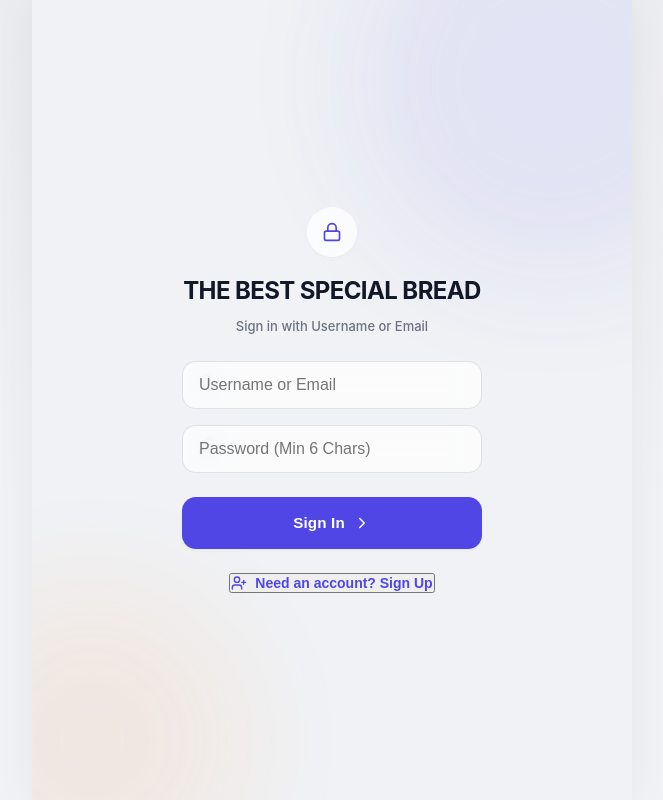
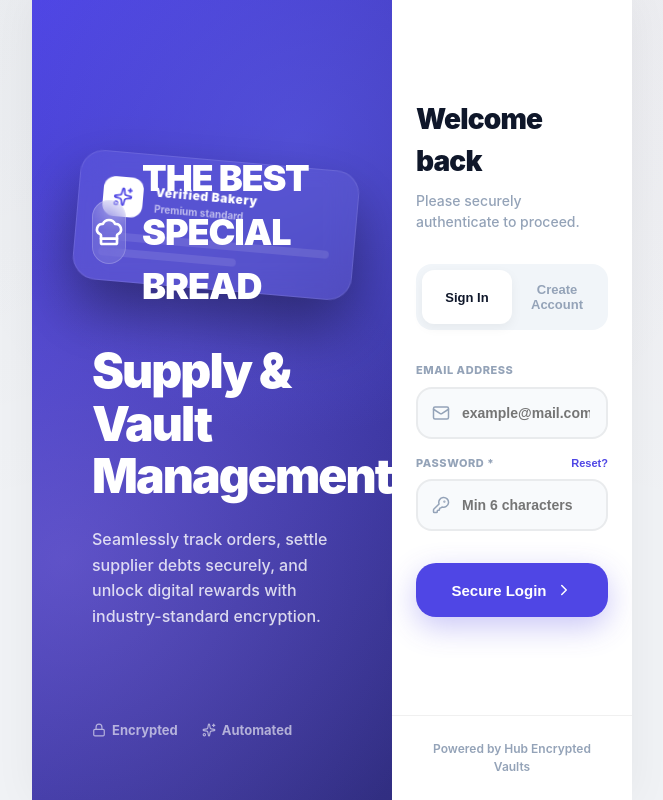
Before and after one commit to muhammadsaniishaq/bread, a React (Vite) app: page /login in a window 1280 px wide. Shown: the whole page, without its empty margins (308-971 px from the left). Built offline with nearby package versions, Linux system fonts and the light colour scheme.

Commit message:
Phase 14: Ultra-Modern Split Screen Login & OTP Fix

```diff
--- a/src/pages/Login.tsx
+++ b/src/pages/Login.tsx
@@ -4,29 +4,35 @@ import { useAuth } from '../store/AuthContext';
 import { useAppContext } from '../store/AppContext';
 import { supabase } from '../lib/supabase';
 import { motion, AnimatePresence } from 'framer-motion';
-import { Lock, User, KeyRound, ChevronRight, UserPlus, Mail, Phone, MapPin } from 'lucide-react';
+import { Lock, User, KeyRound, ChevronRight, Mail, MapPin, Sparkles, ChefHat, Stars } from 'lucide-react';
 import './Login.css';
+
+const T = {
+  primary: '#4f46e5',
+  ink: '#0f172a',
+  txt3: '#94a3b8',
+  border: 'rgba(0,0,0,0.06)'
+};
 
 export const Login: React.FC = () => {
   const { user } = useAuth();
   const { appSettings } = useAppContext();
   const navigate = useNavigate();
 
-  const [isLogin, setIsLogin] = useState(true);
+  const [activeTab, setActiveTab] = useState<'login' | 'register'>('login');
 
-  // LOGIN STATE
-  const [loginId, setLoginId] = useState(''); // Handles both username and email
+  // SHARED STATE
+  const [email, setEmail] = useState('');
+  const [password, setPassword] = useState('');
 
   // REGISTRATION STATE
-  const [regFullName, setRegFullName] = useState('');
-  const [regUsername, setRegUsername] = useState('');
-  const [regPhone, setRegPhone] = useState('');
-  const [regEmail, setRegEmail] = useState('');
-  const [regAddress, setRegAddress] = useState('');
+  const [fullName, setFullName] = useState('');
+  const [username, setUsername] = useState('');
+  const [phone, setPhone] = useState('');
+  const [address, setAddress] = useState('');
 
-  // SHARED STATE
-  const [password, setPassword] = useState('');
   const [errorMsg, setErrorMsg] = useState('');
+  const [successMsg, setSuccessMsg] = useState('');
   const [loading, setLoading] = useState(false);
 
   useEffect(() => {
@@ -35,161 +41,218 @@ export const Login: React.FC = () => {
     }
   }, [user, navigate]);
 
-  // ALIAS CONVERTER: If they type 'sani', we treat it as 'sani@hub.local'
-  const getFormattedIdentity = (id: string) => {
-     const clean = id.trim().toLowerCase();
-     if (!clean.includes('@')) {
-        return `${clean.replace(/\s+/g, '')}@hub.local`;
-     }
-     return clean;
-  };
-
   const handleSubmit = async (e: React.FormEvent) => {
     e.preventDefault();
     setErrorMsg('');
+    setSuccessMsg('');
     setLoading(true);
 
     try {
-      if (isLogin) {
-        const finalEmail = getFormattedIdentity(loginId);
-        const { error } = await supabase.auth.signInWithPassword({ email: finalEmail, password });
-        if (error) throw error;
+      if (activeTab === 'login') {
+         if (!email || !password) throw new Error("Please enter your Email and Password.");
+         const { error } = await supabase.auth.signInWithPassword({ email: email.trim().toLowerCase(), password });
+         if (error) {
+            if (error.message.toLowerCase().includes('email not confirmed')) {
+              throw new Error("Your email is not confirmed. Please check your inbox for an OTP or Link.");
+            }
+            throw error;
+         }
       } else {
-        // Sign Up Flow
-        if (!regUsername || !regFullName || !password) {
-           throw new Error("Please fill in all required fields.");
+        // Sign Up Flow - Real Email Used Here!
+        if (!email || !fullName || !password) {
+           throw new Error("Email, Full Name, and Password are required.");
         }
-
-        const usernameFormatted = regUsername.trim().toLowerCase().replace(/\s+/g, '');
-        const finalAuthEmail = `${usernameFormatted}@hub.local`;
 
         const metadata = {
            role: 'CUSTOMER',
-           full_name: regFullName,
-           username: usernameFormatted,
-           contact_email: regEmail,
-           phone: regPhone,
-           location: regAddress
+           full_name: fullName.trim(),
+           username: username ? username.trim().toLowerCase().replace(/\s+/g, '') : email.split('@')[0],
+           phone: phone.trim(),
+           location: address.trim()
         };
 
-        const { error } = await supabase.auth.signUp({
-          email: finalAuthEmail,
+        const { error, data } = await supabase.auth.signUp({
+          email: email.trim().toLowerCase(),
           password,
           options: { data: metadata }
         });
 
         if (error) throw error;
-        setErrorMsg('Success! Logging you in shortly...');
+
+        if (data?.session) {
+           setSuccessMsg('Success! Vault Unlocked.');
+        } else {
+           setSuccessMsg('Registration successful! Please check your email for the OTP / Confirmation Link.');
+        }
       }
     } catch (err: any) {
-      // Clean up Supabase's strict email error message if they typed a username
-      let publicMsg = err.message || 'Authentication failed';
-      if (publicMsg.toLowerCase().includes('invalid login credentials')) {
-         publicMsg = 'Incorrect Username or Password.';
-      }
-      setErrorMsg(publicMsg);
+      setErrorMsg(err.message || 'Authentication failed');
     } finally {
       setLoading(false);
     }
   };
 
   return (
-    <div className="login-container flex flex-col items-center justify-center" style={{ padding: '20px' }}>
-      <div className="login-bg-shape shape-top-right"></div>
-      <div className="login-bg-shape shape-bottom-left"></div>
+    <div style={{ display: 'flex', minHeight: '100vh', width: '100%', background: '#fff', fontFamily: 'Inter, sans-serif' }}>
 
-      <motion.div
-        initial={{ opacity: 0, y: 20 }}
-        animate={{ opacity: 1, y: 0 }}
-        className="login-content w-full flex flex-col items-center z-10"
-        style={{ maxWidth: '400px', padding: '30px 24px', maxHeight: '90vh', overflowY: 'auto' }}
-      >
-        <motion.div
-          initial={{ scale: 0 }}
-          animate={{ scale: 1 }}
-          transition={{ type: 'spring', bounce: 0.5, delay: 0.1 }}
-          className="login-icon-wrapper flex items-center justify-center mb-4 text-primary overflow-hidden bg-surface"
-        >
-          {appSettings?.logo ? (
-            <img src={appSettings.logo} alt="Company Logo" className="w-full h-full object-cover" />
-          ) : (
-            <Lock size={20} />
-          )}
-        </motion.div>
+      {/* LEFT AREA: THE HERO VISUAL (Hidden on Small Screens) */}
+      <div className="login-hero-section" style={{ flex: 1, position: 'relative', background: 'linear-gradient(135deg, #4f46e5 0%, #312e81 100%)', display: 'flex', flexDirection: 'column', padding: '60px', overflow: 'hidden' }}>
 
-        <h1 className="text-center mb-2 login-title" style={{color: 'var(--text-primary)'}}>
-          {appSettings?.companyName || 'BAKERY HUB'}
+         {/* Animated Background Blobs */}
+         <motion.div animate={{ rotate: 360 }} transition={{ duration: 150, repeat: Infinity, ease: "linear" }} style={{ position: 'absolute', top: '-20%', left: '-10%', width: '600px', height: '600px', background: 'radial-gradient(circle, rgba(99,102,241,0.4) 0%, rgba(0,0,0,0) 70%)', pointerEvents: 'none' }} />
+         <motion.div animate={{ rotate: -360 }} transition={{ duration: 200, repeat: Infinity, ease: "linear" }} style={{ position: 'absolute', bottom: '-20%', right: '-20%', width: '800px', height: '800px', background: 'radial-gradient(circle, rgba(167,139,250,0.3) 0%, rgba(0,0,0,0) 70%)', pointerEvents: 'none' }} />
+
+         {/* Decorative Glass Card */}
+         <div style={{ position: 'absolute', top: '20%', right: '10%', width: '280px', background: 'rgba(255,255,255,0.05)', backdropFilter: 'blur(16px)', borderRadius: '24px', padding: '24px', border: '1px solid rgba(255,255,255,0.1)', transform: 'rotate(5deg)', boxShadow: '0 30px 60px rgba(0,0,0,0.4)' }}>
+            <div style={{ display: 'flex', alignItems: 'center', gap: '12px', marginBottom: '16px' }}>
+               <div style={{ width: '40px', height: '40px', borderRadius: '12px', background: '#fff', display: 'flex', alignItems: 'center', justifyContent: 'center' }}><Sparkles size={20} color={T.primary} /></div>
+               <div>
+                  <div style={{ fontSize: '12px', fontWeight: 900, color: '#fff', letterSpacing: '0.05em' }}>Verified Bakery</div>
+                  <div style={{ fontSize: '10px', color: 'rgba(255,255,255,0.6)', fontWeight: 700 }}>Premium standard</div>
+               </div>
+            </div>
+            <div style={{ height: '8px', background: 'rgba(255,255,255,0.1)', borderRadius: '4px', width: '100%', marginBottom: '8px' }} />
+            <div style={{ height: '8px', background: 'rgba(255,255,255,0.1)', borderRadius: '4px', width: '60%' }} />
+         </div>
+
+         <div style={{ position: 'relative', zIndex: 10, flex: 1, display: 'flex', flexDirection: 'column', justifyContent: 'center' }}>
+            <div style={{ display: 'flex', alignItems: 'center', gap: '16px', marginBottom: '32px' }}>
+               <div style={{ width: '64px', height: '64px', borderRadius: '20px', background: 'rgba(255,255,255,0.1)', backdropFilter: 'blur(12px)', display: 'flex', alignItems: 'center', justifyContent: 'center', border: '1px solid rgba(255,255,255,0.2)' }}>
+                  {appSettings?.logo ? <img src={appSettings.logo} alt="Company Logo" style={{ width: '40px', height: '40px' }} /> : <ChefHat size={32} color="#fff" />}
+               </div>
+               <h1 style={{ fontSize: '36px', fontWeight: 900, color: '#fff', letterSpacing: '-0.03em', margin: 0 }}>
+                  {appSettings?.companyName || 'Bakery Hub'}
                </h1>
-        <p className="text-center text-secondary mb-6 font-medium" style={{ fontSize: '13px' }}>
-          {isLogin ? 'Sign in with Username or Email' : 'Create your member account'}
+            </div>
+            <h2 style={{ fontSize: '48px', fontWeight: 900, color: '#fff', lineHeight: 1.1, letterSpacing: '-0.04em', margin: '0 0 24px', maxWidth: '500px' }}>
+               Supply & Vault Management.
+            </h2>
+            <p style={{ fontSize: '16px', color: 'rgba(255,255,255,0.8)', fontWeight: 500, lineHeight: 1.6, maxWidth: '400px', margin: 0 }}>
+               Seamlessly track orders, settle supplier debts securely, and unlock digital rewards with industry-standard encryption.
             </p>
+         </div>
 
-        <form onSubmit={handleSubmit} className="login-form w-full">
+         <div style={{ position: 'relative', zIndex: 10, display: 'flex', gap: '24px', opacity: 0.6, fontSize: '13px', fontWeight: 700, color: '#fff' }}>
+            <span style={{ display: 'flex', alignItems: 'center', gap: '6px' }}><Lock size={14} /> Encrypted</span>
+            <span style={{ display: 'flex', alignItems: 'center', gap: '6px' }}><Stars size={14} /> Automated</span>
+         </div>
+      </div>
+
+      {/* RIGHT AREA: THE GLASS VAULT FORM */}
+      <div className="login-form-section" style={{ flex: 1, maxWidth: '600px', display: 'flex', flexDirection: 'column', background: '#ffffff', position: 'relative', zIndex: 20 }}>
+
+         <div style={{ flex: 1, padding: '40px 10%', display: 'flex', flexDirection: 'column', justifyContent: 'center' }}>
+
+            <div style={{ marginBottom: '32px' }}>
+               <h2 style={{ margin: '0 0 8px', fontSize: '28px', fontWeight: 900, color: T.ink, letterSpacing: '-0.03em' }}>Welcome back</h2>
+               <p style={{ margin: 0, fontSize: '14px', color: T.txt3, fontWeight: 500 }}>Please securely authenticate to proceed.</p>
+            </div>
+
+            {/* TAB SWITCHER */}
+            <div style={{ display: 'flex', background: '#f1f5f9', padding: '6px', borderRadius: '16px', marginBottom: '32px', position: 'relative' }}>
+               <motion.div animate={{ x: activeTab === 'login' ? 0 : '100%' }} transition={{ type: "spring", stiffness: 300, damping: 30 }}
+                  style={{ position: 'absolute', top: '6px', bottom: '6px', left: '6px', width: 'calc(50% - 6px)', background: '#fff', borderRadius: '12px', boxShadow: '0 4px 12px rgba(0,0,0,0.05)' }} />
+               <button onClick={() => { setActiveTab('login'); setErrorMsg(''); setSuccessMsg(''); }} style={{ flex: 1, padding: '12px', fontSize: '13px', fontWeight: 800, color: activeTab === 'login' ? T.ink : T.txt3, background: 'none', border: 'none', cursor: 'pointer', zIndex: 1, transition: 'color 0.2s' }}>Sign In</button>
+               <button onClick={() => { setActiveTab('register'); setErrorMsg(''); setSuccessMsg(''); }} style={{ flex: 1, padding: '12px', fontSize: '13px', fontWeight: 800, color: activeTab === 'register' ? T.ink : T.txt3, background: 'none', border: 'none', cursor: 'pointer', zIndex: 1, transition: 'color 0.2s' }}>Create Account</button>
+            </div>
+
+            <form onSubmit={handleSubmit} style={{ display: 'flex', flexDirection: 'column', gap: '16px' }}>
                <AnimatePresence mode="wait">
-            {isLogin ? (
-              <motion.div key="login" initial={{ opacity: 0, x: -20 }} animate={{ opacity: 1, x: 0 }} exit={{ opacity: 0, x: 20 }}>
-                 <div className="form-group mb-4 relative">
-                   <div className="input-icon text-secondary"><User size={18} /></div>
-                   <input type="text" className="form-input login-input" placeholder="Username or Email" value={loginId} onChange={e => setLoginId(e.target.value)} required />
+                 {activeTab === 'login' ? (
+                   <motion.div key="login" initial={{ opacity: 0, x: -10 }} animate={{ opacity: 1, x: 0 }} exit={{ opacity: 0, x: 10 }} style={{ display: 'flex', flexDirection: 'column', gap: '16px' }}>
+                      <div className="login-input-group">
+                        <label style={{ display: 'block', fontSize: '11px', fontWeight: 800, color: T.txt3, textTransform: 'uppercase', marginBottom: '8px', letterSpacing: '0.05em' }}>Email Address</label>
+                        <div style={{ position: 'relative' }}>
+                           <Mail size={18} style={{ position: 'absolute', top: '50%', transform: 'translateY(-50%)', left: '16px', color: T.txt3 }} />
+                           <input type="email" placeholder="example@mail.com" value={email} onChange={e => setEmail(e.target.value)} required
+                             style={{ width: '100%', padding: '16px 16px 16px 44px', borderRadius: '16px', border: `2px solid ${T.border}`, background: '#f8fafc', fontSize: '14px', fontWeight: 600, color: T.ink, outlineColor: T.primary, transition: 'all 0.2s' }} />
+                        </div>
                       </div>
                    </motion.div>
                  ) : (
-              <motion.div key="register" initial={{ opacity: 0, x: 20 }} animate={{ opacity: 1, x: 0 }} exit={{ opacity: 0, x: -20 }} style={{ display: 'flex', flexDirection: 'column', gap: '16px', marginBottom: '16px' }}>
-
-                 <div className="form-group relative">
-                   <div className="input-icon text-secondary"><User size={18} /></div>
-                   <input type="text" className="form-input login-input" placeholder="Full Name (E.g. Musa Sani)" value={regFullName} onChange={e => setRegFullName(e.target.value)} required />
+                   <motion.div key="register" initial={{ opacity: 0, x: 10 }} animate={{ opacity: 1, x: 0 }} exit={{ opacity: 0, x: -10 }} style={{ display: 'flex', flexDirection: 'column', gap: '16px' }}>
+                      <div className="login-input-group">
+                        <label style={{ display: 'block', fontSize: '11px', fontWeight: 800, color: T.txt3, textTransform: 'uppercase', marginBottom: '8px', letterSpacing: '0.05em' }}>Full Name *</label>
+                        <div style={{ position: 'relative' }}>
+                           <User size={18} style={{ position: 'absolute', top: '50%', transform: 'translateY(-50%)', left: '16px', color: T.txt3 }} />
+                           <input type="text" placeholder="First & Last Name" value={fullName} onChange={e => setFullName(e.target.value)} required
+                             style={{ width: '100%', padding: '16px 16px 16px 44px', borderRadius: '16px', border: `2px solid ${T.border}`, background: '#f8fafc', fontSize: '14px', fontWeight: 600, color: T.ink, outlineColor: T.primary, transition: 'all 0.2s' }} />
+                        </div>
                       </div>
 
-                 <div className="form-group relative">
-                   <div className="input-icon text-secondary"><User size={18} style={{color: '#4f46e5'}} /></div>
-                   <input type="text" className="form-input login-input" placeholder="Username (Required for Login)" value={regUsername} onChange={e => setRegUsername(e.target.value)} required />
+                      <div className="login-input-group">
+                        <label style={{ display: 'block', fontSize: '11px', fontWeight: 800, color: T.txt3, textTransform: 'uppercase', marginBottom: '8px', letterSpacing: '0.05em' }}>Email Address (Required for OTP) *</label>
+                        <div style={{ position: 'relative' }}>
+                           <Mail size={18} style={{ position: 'absolute', top: '50%', transform: 'translateY(-50%)', left: '16px', color: T.txt3 }} />
+                           <input type="email" placeholder="Secure Email for Login" value={email} onChange={e => setEmail(e.target.value)} required
+                             style={{ width: '100%', padding: '16px 16px 16px 44px', borderRadius: '16px', border: `2px solid ${T.border}`, background: '#f8fafc', fontSize: '14px', fontWeight: 600, color: T.ink, outlineColor: T.primary, transition: 'all 0.2s' }} />
+                        </div>
                       </div>
 
-                 <div className="form-group relative">
-                   <div className="input-icon text-secondary"><Phone size={18} /></div>
-                   <input type="text" className="form-input login-input" placeholder="Phone Number" value={regPhone} onChange={e => setRegPhone(e.target.value)} required />
+                      <div style={{ display: 'grid', gridTemplateColumns: '1fr 1fr', gap: '16px' }}>
+                         <div className="login-input-group">
+                           <label style={{ display: 'block', fontSize: '11px', fontWeight: 800, color: T.txt3, textTransform: 'uppercase', marginBottom: '8px', letterSpacing: '0.05em' }}>Username</label>
+                           <input type="text" placeholder="@alias" value={username} onChange={e => setUsername(e.target.value)}
+                             style={{ width: '100%', padding: '16px', borderRadius: '16px', border: `2px solid ${T.border}`, background: '#f8fafc', fontSize: '14px', fontWeight: 600, color: T.ink, outlineColor: T.primary }} />
+                         </div>
+                         <div className="login-input-group">
+                           <label style={{ display: 'block', fontSize: '11px', fontWeight: 800, color: T.txt3, textTransform: 'uppercase', marginBottom: '8px', letterSpacing: '0.05em' }}>Phone</label>
+                           <input type="tel" placeholder="080..." value={phone} onChange={e => setPhone(e.target.value)}
+                             style={{ width: '100%', padding: '16px', borderRadius: '16px', border: `2px solid ${T.border}`, background: '#f8fafc', fontSize: '14px', fontWeight: 600, color: T.ink, outlineColor: T.primary }} />
+                         </div>
                       </div>
 
-                 <div className="form-group relative">
-                   <div className="input-icon text-secondary"><MapPin size={18} /></div>
-                   <input type="text" className="form-input login-input" placeholder="Delivery Address" value={regAddress} onChange={e => setRegAddress(e.target.value)} required />
+                      <div className="login-input-group">
+                        <label style={{ display: 'block', fontSize: '11px', fontWeight: 800, color: T.txt3, textTransform: 'uppercase', marginBottom: '8px', letterSpacing: '0.05em' }}>Delivery Address</label>
+                        <div style={{ position: 'relative' }}>
+                           <MapPin size={18} style={{ position: 'absolute', top: '50%', transform: 'translateY(-50%)', left: '16px', color: T.txt3 }} />
+                           <input type="text" placeholder="Current address..." value={address} onChange={e => setAddress(e.target.value)}
+                             style={{ width: '100%', padding: '16px 16px 16px 44px', borderRadius: '16px', border: `2px solid ${T.border}`, background: '#f8fafc', fontSize: '14px', fontWeight: 600, color: T.ink, outlineColor: T.primary, transition: 'all 0.2s' }} />
                         </div>
-
-                 <div className="form-group relative">
-                   <div className="input-icon text-secondary"><Mail size={18} /></div>
-                   <input type="email" className="form-input login-input" placeholder="Email (Optional)" value={regEmail} onChange={e => setRegEmail(e.target.value)} />
                       </div>
-
                    </motion.div>
                  )}
                </AnimatePresence>
 
-          <div className="form-group mb-6 relative">
-            <div className="input-icon text-secondary"><KeyRound size={18} /></div>
-            <input type="password" className="form-input login-input" placeholder="Password (Min 6 Chars)" value={password} onChange={e => setPassword(e.target.value)} required minLength={6} />
+               {/* PASSWORD INPUT SHARED */}
+               <div className="login-input-group">
+                 <div style={{ display: 'flex', justifyContent: 'space-between', alignItems: 'center', marginBottom: '8px' }}>
+                    <label style={{ display: 'block', fontSize: '11px', fontWeight: 800, color: T.txt3, textTransform: 'uppercase', letterSpacing: '0.05em' }}>Password *</label>
+                    {activeTab === 'login' && <button type="button" style={{ background: 'none', border: 'none', color: T.primary, fontSize: '11px', fontWeight: 700, cursor: 'pointer' }}>Reset?</button>}
+                 </div>
+                 <div style={{ position: 'relative' }}>
+                    <KeyRound size={18} style={{ position: 'absolute', top: '50%', transform: 'translateY(-50%)', left: '16px', color: T.txt3 }} />
+                    <input type="password" placeholder="Min 6 characters" value={password} onChange={e => setPassword(e.target.value)} required minLength={6}
+                      style={{ width: '100%', padding: '16px 16px 16px 44px', borderRadius: '16px', border: `2px solid ${T.border}`, background: '#f8fafc', fontSize: '14px', fontWeight: 600, color: T.ink, outlineColor: T.primary, transition: 'all 0.2s' }} />
+                 </div>
                </div>
 
-          {errorMsg && <p className="text-danger text-sm mb-4 text-center font-bold px-4">{errorMsg}</p>}
+               <AnimatePresence>
+                 {errorMsg && <motion.div initial={{ opacity: 0, y: -10 }} animate={{ opacity: 1, y: 0 }} exit={{ opacity: 0 }} style={{ padding: '12px', borderRadius: '12px', background: '#fef2f2', color: '#ef4444', fontSize: '12px', fontWeight: 700, border: '1px solid #fecaca', textAlign: 'center' }}>{errorMsg}</motion.div>}
+                 {successMsg && <motion.div initial={{ opacity: 0, y: -10 }} animate={{ opacity: 1, y: 0 }} exit={{ opacity: 0 }} style={{ padding: '12px', borderRadius: '12px', background: '#ecfdf5', color: '#10b981', fontSize: '12px', fontWeight: 700, border: '1px solid #a7f3d0', textAlign: 'center' }}>{successMsg}</motion.div>}
+               </AnimatePresence>
 
-          {!isLogin && (
-            <p className="text-secondary text-xs mb-4 text-center px-4" style={{lineHeight: 1.4}}>
-              By registering, you agree to secure your username. Your username will be permanently locked after creation.
-            </p>
-          )}
+               <button type="submit" disabled={loading}
+                  style={{ marginTop: '16px', padding: '18px', borderRadius: '20px', background: T.primary, color: '#fff', border: 'none', fontWeight: 900, fontSize: '15px', display: 'flex', alignItems: 'center', justifyContent: 'center', gap: '8px', boxShadow: '0 10px 30px rgba(79, 70, 229, 0.3)', cursor: 'pointer', transition: 'all 0.2s' }}>
+                 {loading ? 'Authenticating...' : (activeTab === 'login' ? 'Secure Login' : 'Create Vault Account')} <ChevronRight size={18} />
+               </button>
 
-          <button type="submit" disabled={loading} className="btn btn-primary w-full flex items-center justify-center gap-2 login-btn">
-            {loading ? 'Processing...' : (isLogin ? 'Sign In' : 'Create Account')} <ChevronRight size={18} />
-          </button>
             </form>
+         </div>
 
-        <button
-          onClick={() => { setIsLogin(!isLogin); setErrorMsg(''); setPassword(''); }}
-          className="mt-6 text-primary text-sm font-bold flex items-center gap-2 hover:underline z-10"
-        >
-          {isLogin ? <><UserPlus size={16}/> Need an account? Sign Up</> : 'Already have an account? Sign In'}
-        </button>
-      </motion.div>
+         <div style={{ textAlign: 'center', padding: '24px', borderTop: `1px solid ${T.border}`, color: T.txt3, fontSize: '12px', fontWeight: 600 }}>
+            Powered by Hub Encrypted Vaults
+         </div>
+
+      </div>
+
+      {/* GLOBAL CSS FOR MEDIA QUERIES */}
+      <style>{`
+         @media (max-width: 900px) {
+            .login-hero-section { display: none !important; }
+            .login-form-section { max-width: 100% !important; border-radius: 0 !important; }
+         }
+      `}</style>
     </div>
   );
 };
```
Lines whose indentation alone changed are shown as unchanged.
